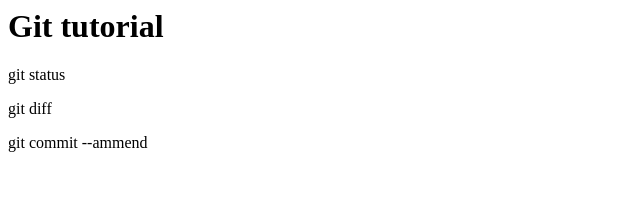
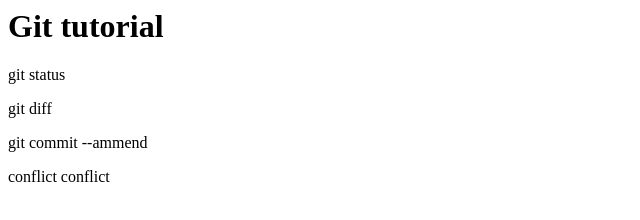
Before and after one commit to wubuchako/g_practice, a plain HTML site: page index.html in a window 1280 px wide. Shown: the whole page, without its empty margins (0-640 px from the left). Drawn offline with Linux system fonts and the light colour scheme.

Commit message:
added conflict conflict

```diff
--- a/index.html
+++ b/index.html
@@ -5,3 +5,5 @@
 <p>git diff</p>
 
 <p>git commit --ammend</p>
+
+<p>conflict conflict</p>
```
